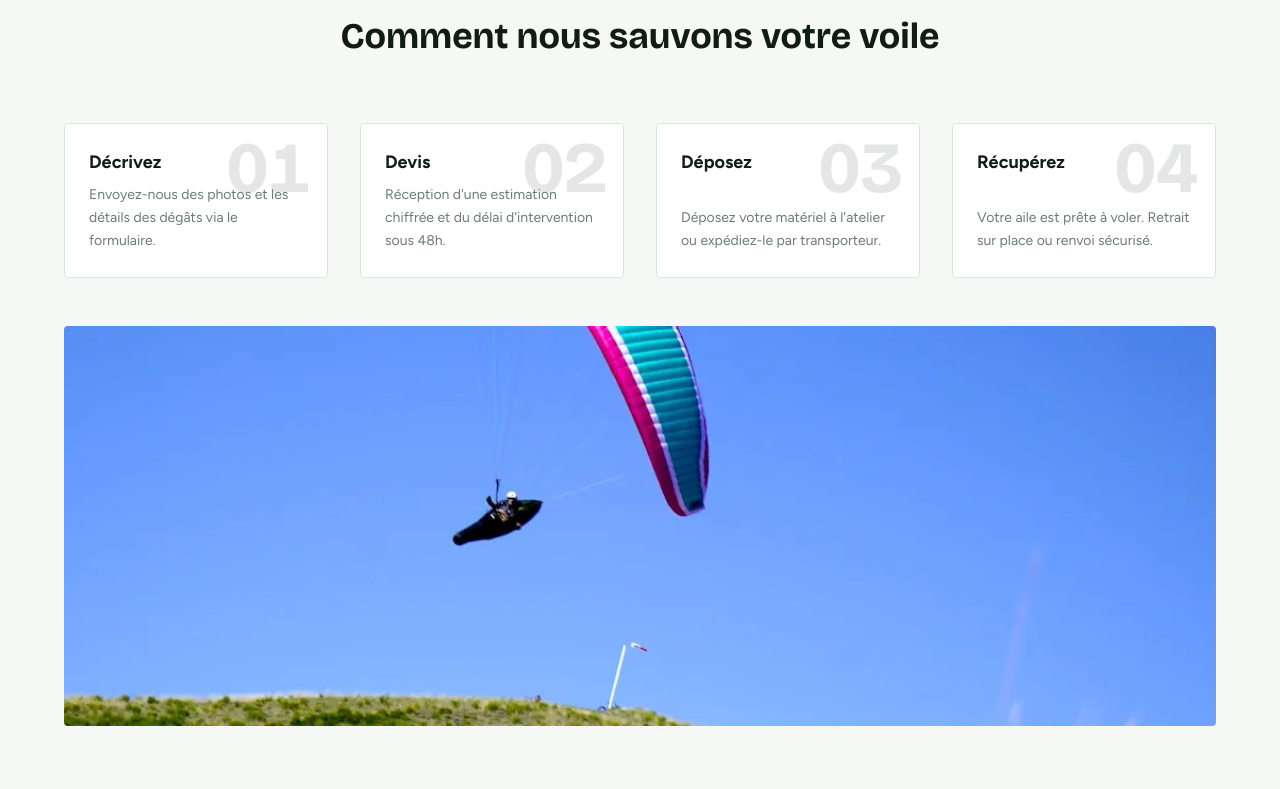
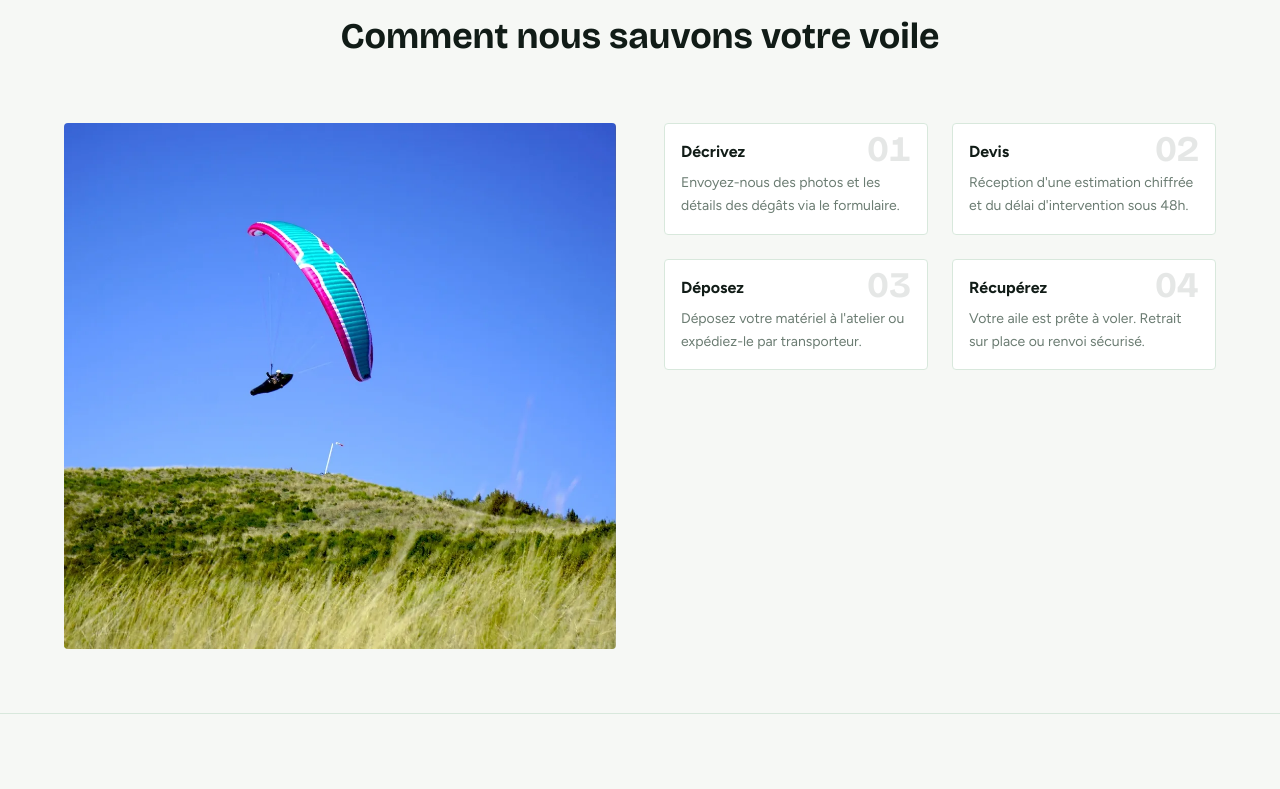
Before and after one commit to clementsbt/Parapente-rescue, a Next.js app: page / in a window 1280 px wide. Shown: the part 1691-2480 px from the top of the page. Built offline with nearby package versions, Linux system fonts and the light colour scheme.

Commit message:
feat: layout desktop - image à gauche, cartes à droite

```diff
--- a/src/app/page.tsx
+++ b/src/app/page.tsx
@@ -170,7 +170,7 @@ export default function Home() {
       </section>
 
       {/* Process */}
-      <section className="py-12 md:py-16 px-4 md:px-14 border-t min-h-screen flex flex-col" style={{ borderColor: "#D8E8DC" }}>
+      <section className="py-12 md:py-16 px-4 md:px-14 border-t" style={{ borderColor: "#D8E8DC" }}>
         <div className="max-w-6xl mx-auto">
           <div className="text-center mb-8 md:mb-16">
             <ScrollEffect>
@@ -180,7 +180,9 @@ export default function Home() {
               </h2>
             </ScrollEffect>
           </div>
-          <div className="grid grid-cols-1 sm:grid-cols-2 lg:grid-cols-4 gap-4 md:gap-8">
+
+          {/* Mobile: stacked cards */}
+          <div className="grid grid-cols-1 sm:grid-cols-2 gap-4 md:gap-8 lg:hidden">
             {[
               { n: "01", title: "Décrivez", desc: "Envoyez-nous des photos et les détails des dégâts via le formulaire." },
               { n: "02", title: "Devis", desc: "Réception d'une estimation chiffrée et du délai d'intervention sous 48h." },
@@ -196,13 +198,34 @@ export default function Home() {
               </ScrollEffect>
             ))}
           </div>
-          <div className="mt-auto pt-12">
-            <img
-              src="/images/Falcon.jpg.webp"
-              alt="FalconLW réparée"
-              className="mx-auto rounded-sm w-full max-w-6xl h-auto"
-              style={{ aspectRatio: '21/9', objectFit: 'cover', maxHeight: '50vh' }}
-            />
+
+          {/* Desktop: image left, cards right */}
+          <div className="hidden lg:grid lg:grid-cols-2 gap-12 items-start">
+            <ScrollEffect direction="left">
+              <div className="relative h-full min-h-[400px] rounded-sm overflow-hidden" style={{ background: "#D8E8DC" }}>
+                <img
+                  src="/images/Falcon.jpg.webp"
+                  alt="FalconLW réparée"
+                  className="w-full h-full object-cover"
+                />
+              </div>
+            </ScrollEffect>
+            <ScrollEffect direction="right">
+              <div className="grid grid-cols-2 gap-6">
+                {[
+                  { n: "01", title: "Décrivez", desc: "Envoyez-nous des photos et les détails des dégâts via le formulaire." },
+                  { n: "02", title: "Devis", desc: "Réception d'une estimation chiffrée et du délai d'intervention sous 48h." },
+                  { n: "03", title: "Déposez", desc: "Déposez votre matériel à l'atelier ou expédiez-le par transporteur." },
+                  { n: "04", title: "Récupérez", desc: "Votre aile est prête à voler. Retrait sur place ou renvoi sécurisé." },
+                ].map((s, i) => (
+                  <div key={s.n} className="relative p-4 rounded-sm border transition-all hover:shadow-lg hover:-translate-y-2" style={{ borderColor: "#D8E8DC", background: "#fff" }}>
+                    <span className="text-4xl font-bold tabular-nums leading-none absolute top-2 right-4 opacity-10" style={{ fontFamily: "var(--font-bricolage), sans-serif" }}>{s.n}</span>
+                    <h3 className="text-base font-bold mb-2 relative z-10" style={{ color: "#111C17" }}>{s.title}</h3>
+                    <p className="text-sm leading-relaxed relative z-10" style={{ color: "#6B7C72" }}>{s.desc}</p>
+                  </div>
+                ))}
+              </div>
+            </ScrollEffect>
           </div>
         </div>
       </section>
```
